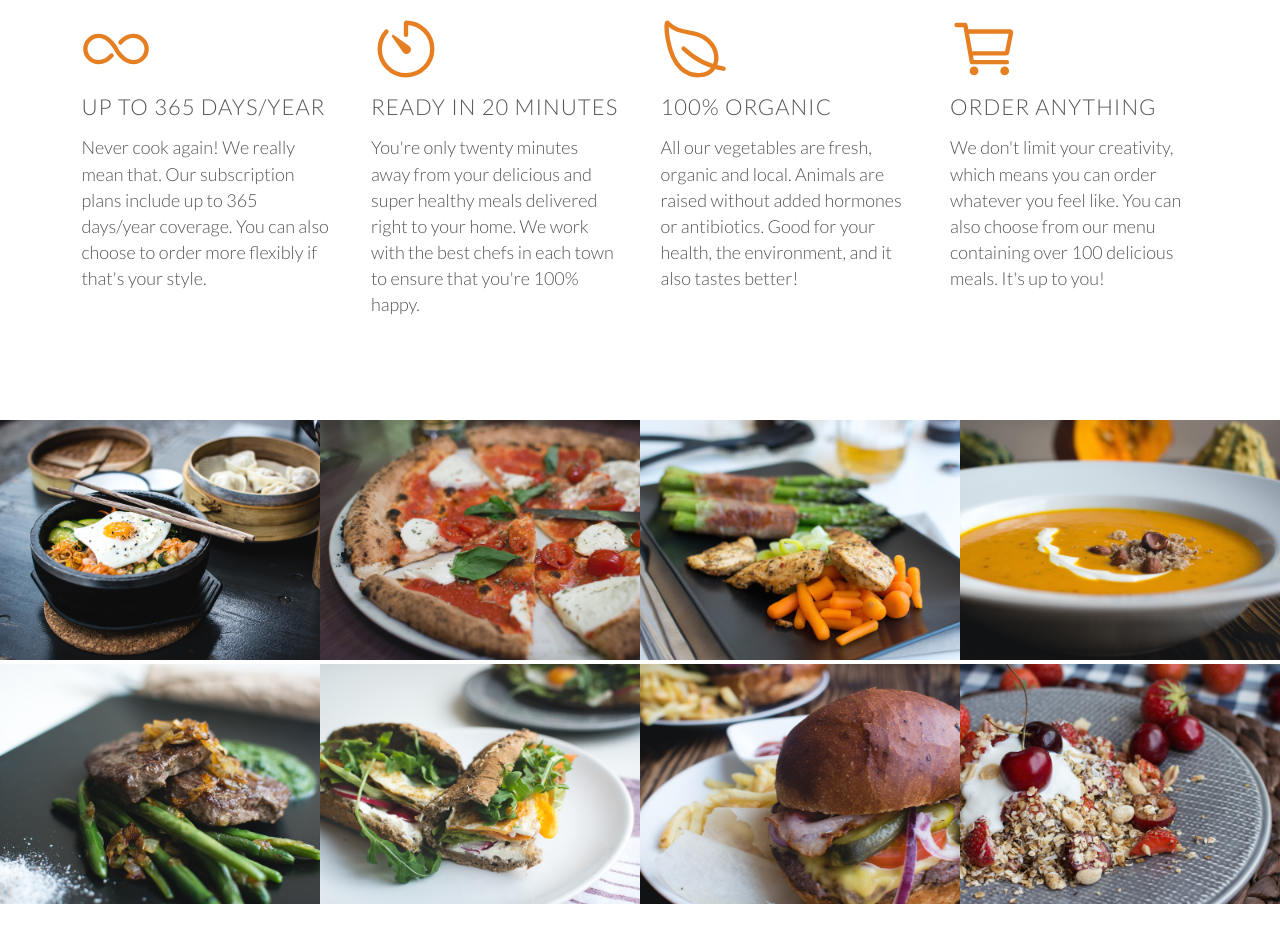
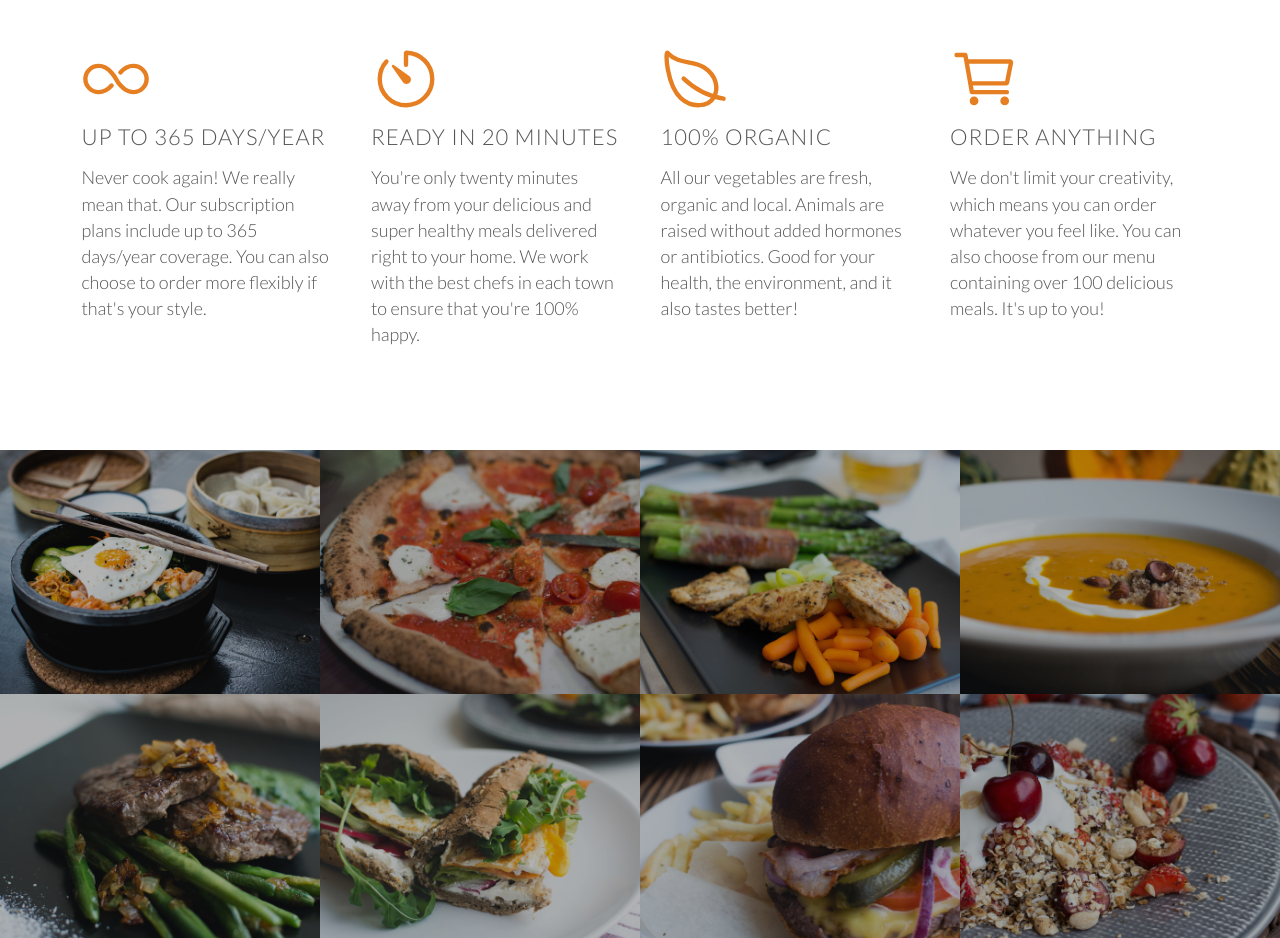
Before and after one commit to DinaPapsujevica/TrainingProject-HTML_Css, a plain HTML site: page index.html in a window 1280 px wide. Shown: the part 1050-1988 px from the top of the page. Before the commit the page ends 1958 px from the top, so only its background shows below. Drawn offline with nearby package versions, Linux system fonts and the light colour scheme.

Commit message:
Picture animation added

```diff
--- a/resources/css/style.css
+++ b/resources/css/style.css
@@ -190,6 +190,12 @@ header {
   border-bottom: 2px solid #e67e22;
 }
 
+/*------------------------------------- Features */
+
+.section-features .long-copy {
+  margin-bottom: 30px;
+}
+
 /*------------------------------------- Meals */
 
 .section-meals {
@@ -210,9 +216,19 @@ header {
 .meal-photo {
   width: 100%;
   margin: 0;
+  overflow: hidden;
+  background-color: #000;
 }
 
 .meal-photo img {
+  opacity: 0.7;
   width: 100%;
   height: auto;
+  transform: scale(1.15); /* makes image 115%*/
+  transition: transform 0.5s, opacity 0.5s;
 }
+
+.meal-photo img:hover {
+  transform: scale(1.04); /* scale it back to normal */
+  opacity: 1;
+}
```
